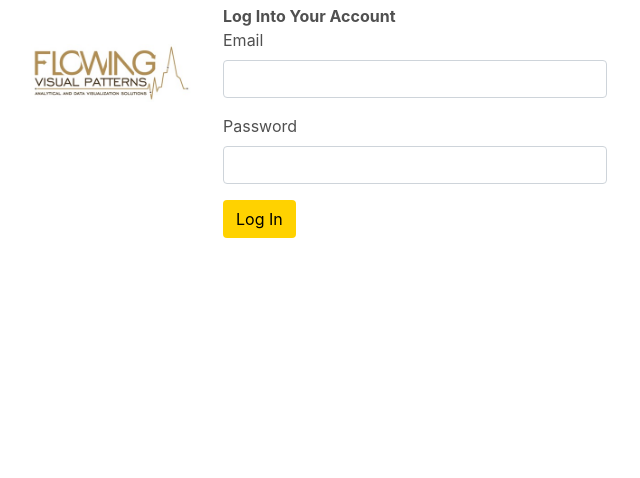
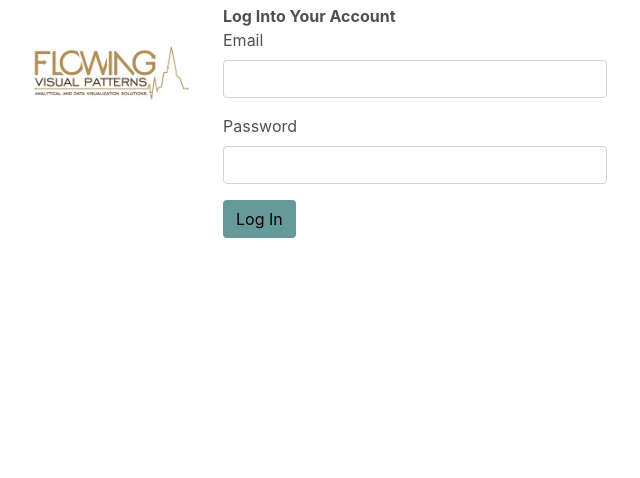
Before and after one commit to Davidmdawe/django-server2, a Django app: page /app/login/ in a window 1280 px wide. Shown: the part 172-650 px from the top of the page, without its empty margins (321-961 px from the left). Run offline with Django 3.2, Linux system fonts and the light colour scheme; some libraries are stand-ins or nearby versions.

Commit message:
Update login_logout.css

```diff
--- a/app_management/static/app_management/css/login_logout.css
+++ b/app_management/static/app_management/css/login_logout.css
@@ -121,7 +121,7 @@ body {
 }
 
 .mcdonalds-yellow {
-    background-color: #FFD200; /* McDonald's yellow color */
+    background-color: #669999; /* McDonald's yellow color */
     color: black; /* Text color */
     /* Add any additional styles as needed */
 }
```
